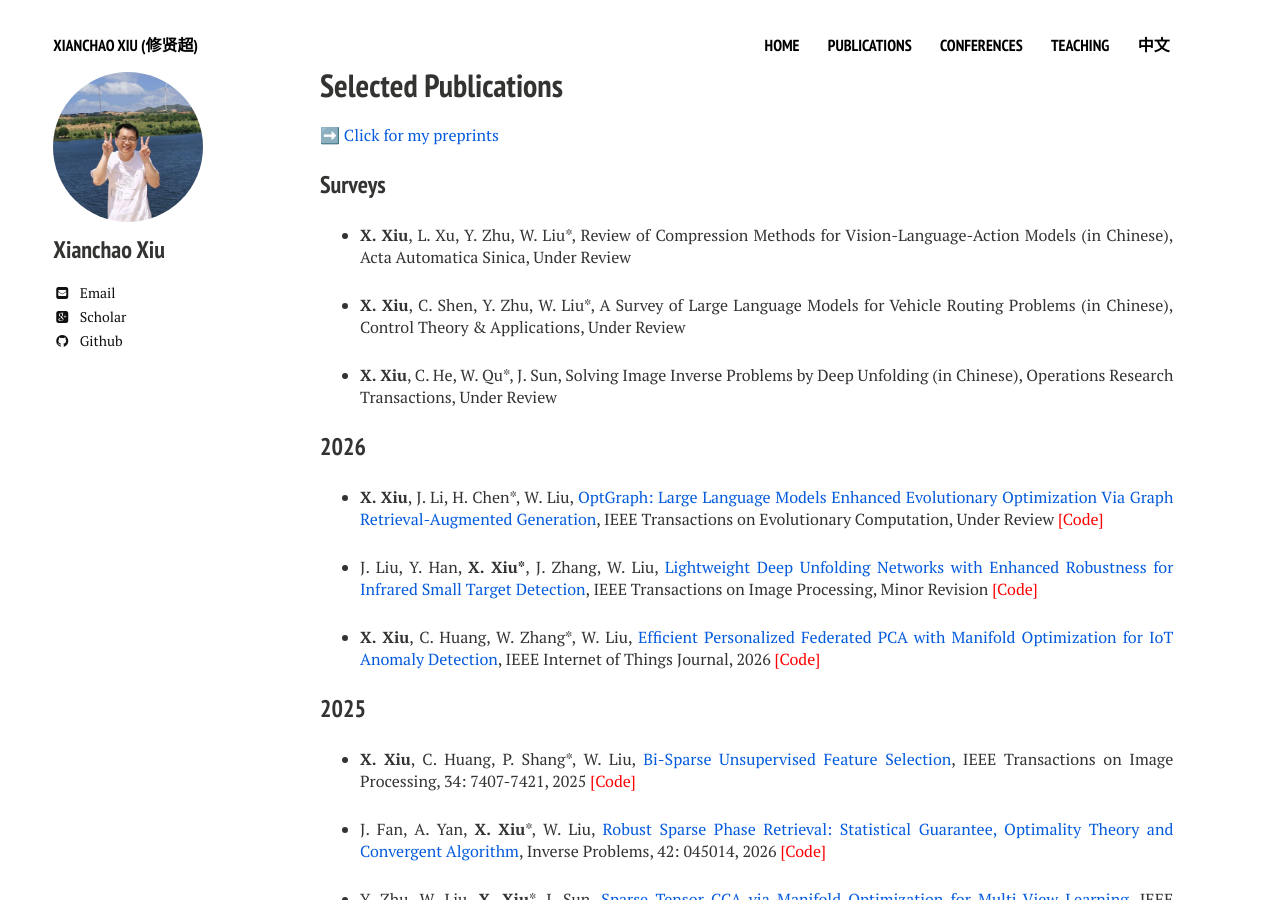
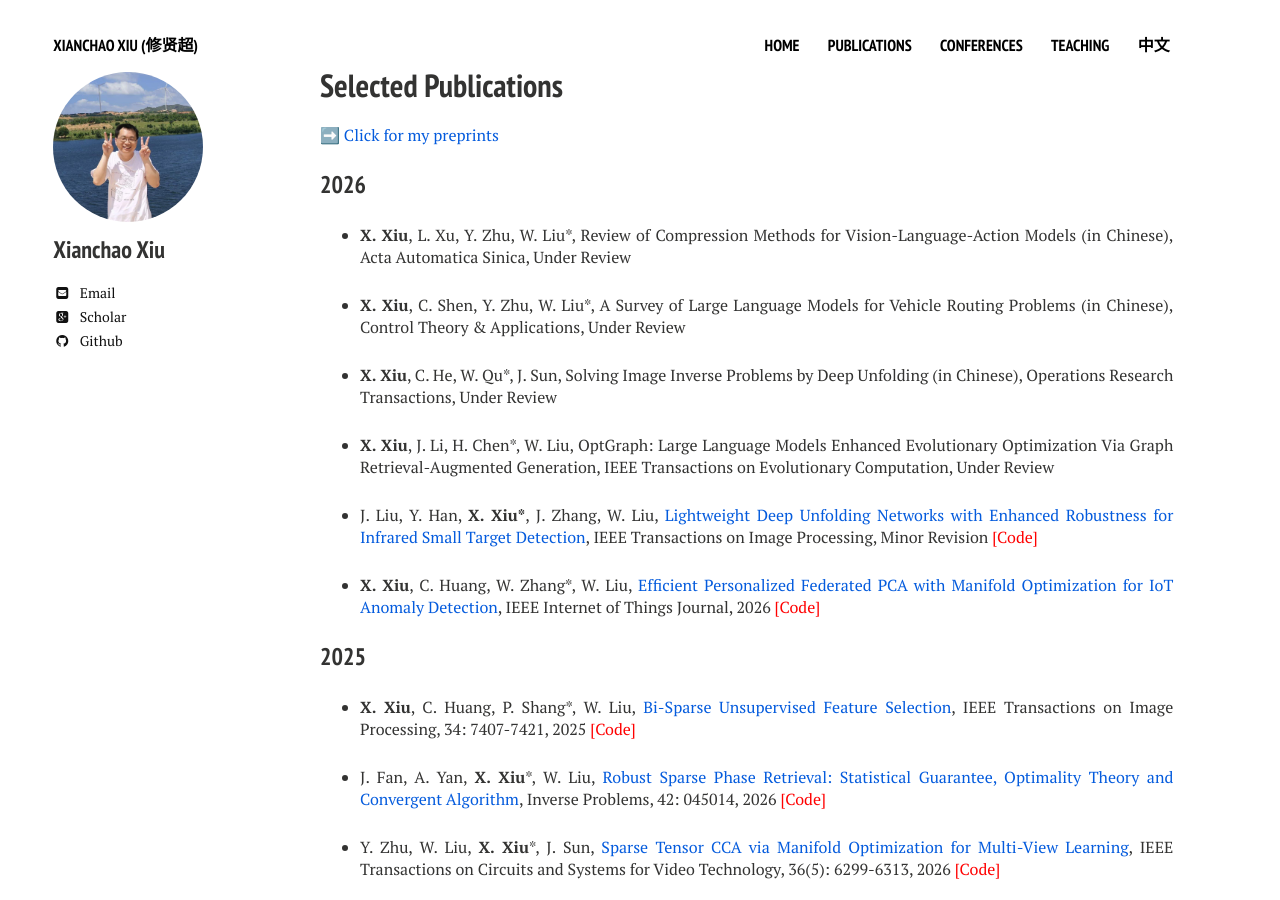
Before and after one commit to xianchaoxiu/xianchaoxiu.github.io, a Jekyll site: the page built from publications/index.md, in a window 1280 px wide and 900 px high. Built offline with Jekyll 4.4.1, drawn with Linux system fonts in a browser that asks for light colours; nearby versions of some CDN libraries.

Commit message:
Update index.md

```diff
--- a/publications/index.md
+++ b/publications/index.md
@@ -10,7 +10,8 @@ share: false
 ➡️ <a href="https://arxiv.org/search/?query=xiu%2C+xianchao&searchtype=all&abstracts=show&order=-announced_date_first&size=50" class="textlink" target="_blank">Click for my preprints </a>
 
 
-### Surveys
+
+### 2026
 
 * <b>X. Xiu</b>, L. Xu, Y. Zhu, W. Liu*, Review of Compression Methods for Vision-Language-Action Models (in Chinese), Acta Automatica Sinica, Under Review
 
@@ -18,10 +19,7 @@ share: false
 
 * <b>X. Xiu</b>, C. He, W. Qu*, J. Sun, Solving Image Inverse Problems by Deep Unfolding (in Chinese), Operations Research Transactions, Under Review
 
-
-### 2026
-
-* <b>X. Xiu</b>, J. Li, H. Chen*, W. Liu, <a href="https://arxiv.org/abs/2607.27918" class="textlink" target="_blank">OptGraph: Large Language Models Enhanced Evolutionary Optimization Via Graph Retrieval-Augmented Generation</a>, IEEE Transactions on Evolutionary Computation, Under Review <a href="https://github.com/xianchaoxiu/OptGraph" class="textlink" target="_blank" style="color: red;">[Code]</a>
+* <b>X. Xiu</b>, J. Li, H. Chen*, W. Liu, OptGraph: Large Language Models Enhanced Evolutionary Optimization Via Graph Retrieval-Augmented Generation, IEEE Transactions on Evolutionary Computation, Under Review
 
 * J. Liu, Y. Han, <b>X. Xiu*</b>, J. Zhang, W. Liu, <a href="https://arxiv.org/abs/2509.08205" class="textlink" target="_blank">Lightweight Deep Unfolding Networks with Enhanced Robustness for Infrared Small Target Detection</a>, IEEE Transactions on Image Processing, Minor Revision <a href="https://github.com/xianchaoxiu/L-RPCANet" class="textlink" target="_blank" style="color: red;">[Code]</a>
 
```
